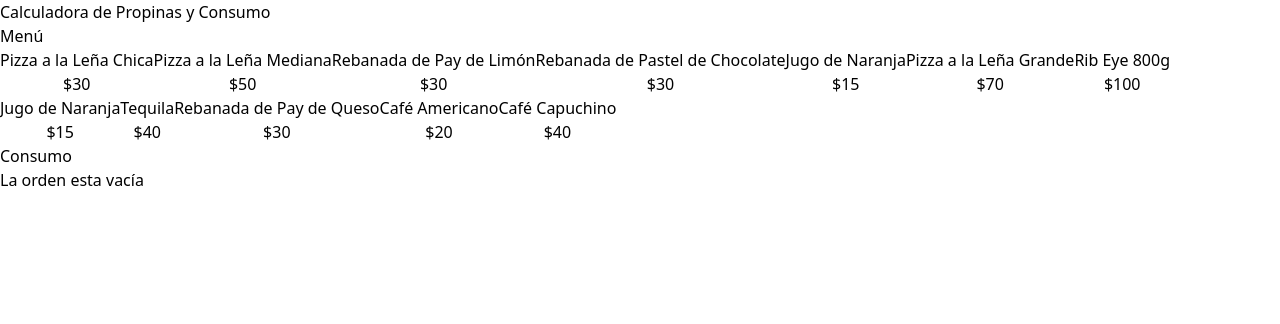
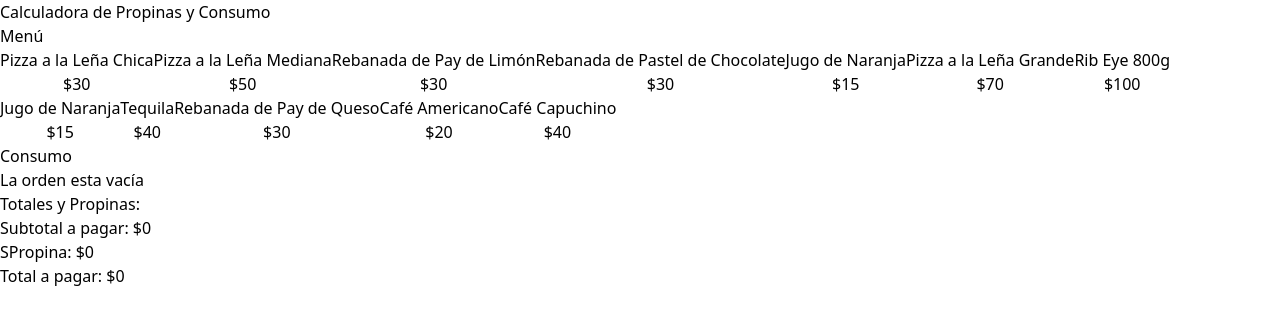
Before and after one commit to gbarrerameneses/calculadora-propina, a React (Vite) app: page / in a window 1280 px wide. Shown: the top 324 px of the page. Built offline with nearby package versions, Linux system fonts and the light colour scheme.

Commit message:
creando componente OrderTtotals.tsx

```diff
--- a/src/App.tsx
+++ b/src/App.tsx
@@ -2,6 +2,7 @@ import { menuItems } from "./data/db"
 import  MenuItem  from "./components/MenuItem"
 import useOrder from "./hooks/useOrder"
 import OrderContents from "./components/OrderContents"
+import OrderTotals from "./components/OrderTotals";
 
 function App() {
 
@@ -29,6 +30,7 @@ function App() {
           order={order} // pasa el prop a OrderContents
           removeItem={removeItem}
           />
+          <OrderTotals/>
         </div>
       </main>
     </>
--- /dev/null
+++ b/src/components/OrderTotals.tsx
@@ -0,0 +1,21 @@
+
+export default function OrderTotals() {
+    return (
+        <>
+            <div className="space-y-3">
+                <h2 className="font-black text-2xl">Totales y Propinas:</h2>
+                <p>Subtotal a pagar: {''}
+                    <span className="font-bold">$0</span>
+                </p>
+                <p>SPropina: {''}
+                    <span className="font-bold">$0</span>
+                </p>
+                <p>Total a pagar: {''}
+                    <span className="font-bold">$0</span>
+                </p>
+            </div>
+
+            <button></button>
+        </>
+    )
+}
```
